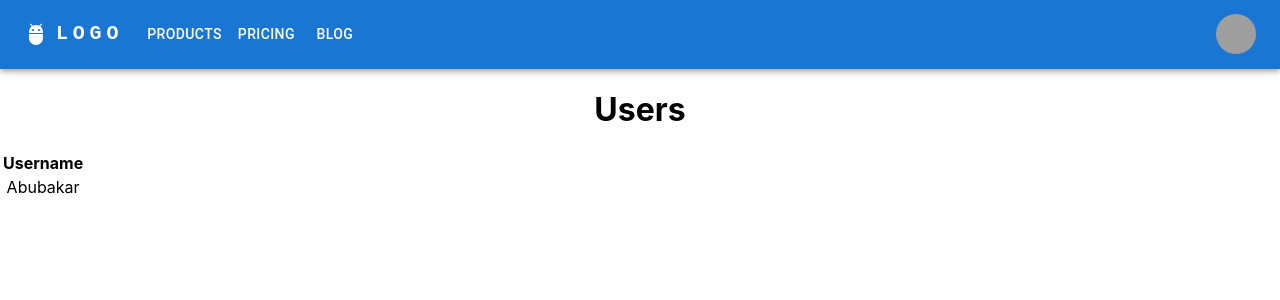
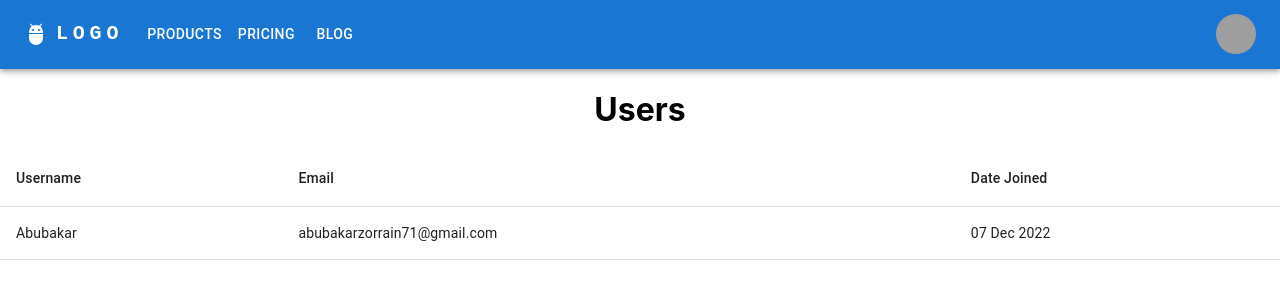
Before and after one commit to AbubakarZorrain/MERN-BoilerPlate, a React (Create React App) app in the folder client/: page / in a window 1280 px wide. Shown: the top 300 px of the page. Built offline with nearby package versions, Linux system fonts and the light colour scheme; grey boxes are pictures that could not be loaded.

Commit message:
MUI table is applied.

```diff
--- a/client/src/components/users.jsx
+++ b/client/src/components/users.jsx
@@ -1,24 +1,32 @@
 import React from "react";
-
+import { Table } from '@mui/material';
+import { TableHead } from '@mui/material';
+import {TableRow} from '@mui/material';
+import { TableBody } from '@mui/material';
+import { TableFooter } from '@mui/material';
+import { TableCell } from '@mui/material';
 export default class Users extends React.Component {
 
   render() {
     return (
       <div>
         <h1>Users</h1>
-        <table>
-            <thead>
-                <tr>
-                    <th>Username</th>
-                </tr>
-            </thead>
-            <tbody>
-                <tr>
-                    <td>Abubakar</td>
-                </tr>
-            </tbody>
-
-        </table>
+        <Table>
+            <TableHead>
+                <TableRow>
+                    <TableCell>Username</TableCell>
+                    <TableCell>Email</TableCell>
+                    <TableCell>Date Joined</TableCell>
+                </TableRow>
+            </TableHead>
+            <TableBody>
+                <TableRow>
+                    <TableCell>Abubakar</TableCell>
+                    <TableCell>abubakarzorrain71@gmail.com</TableCell>
+                    <TableCell>07 Dec 2022</TableCell>
+                </TableRow>
+            </TableBody>
+        </Table>
       </div>
     );
   }
```
